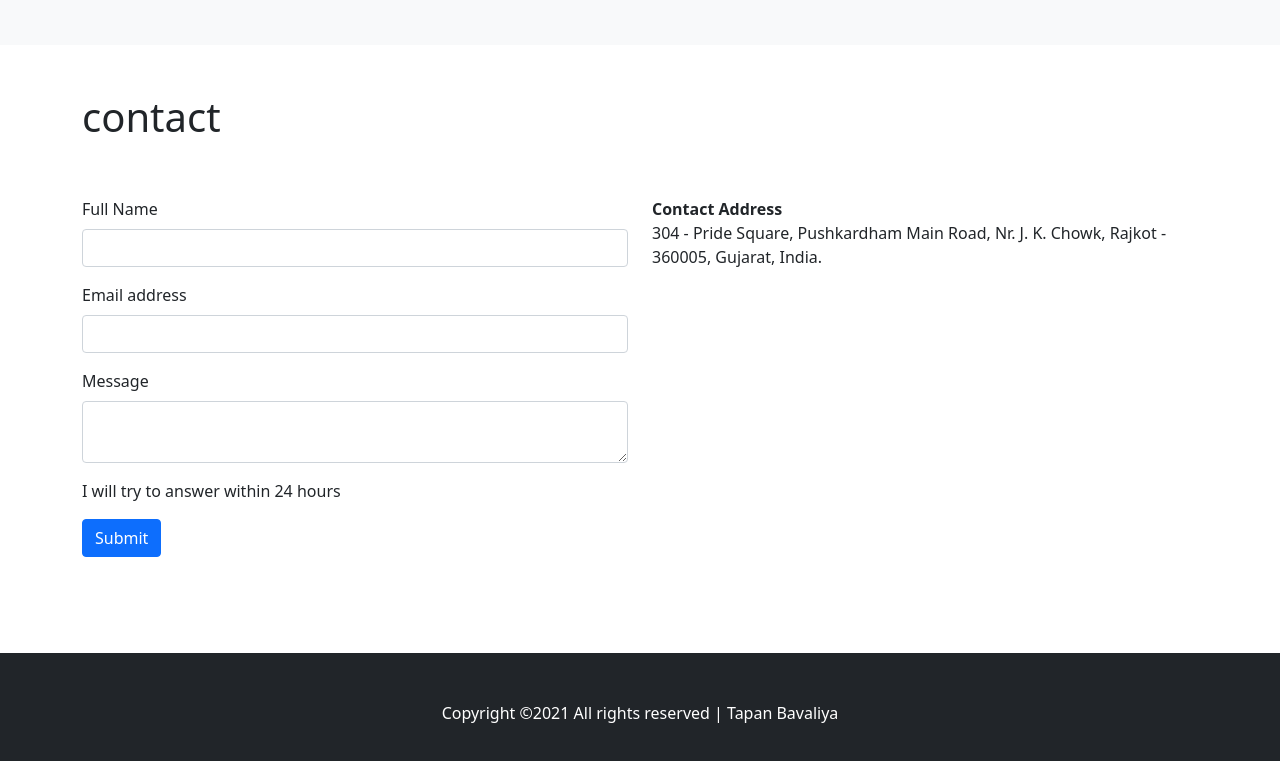
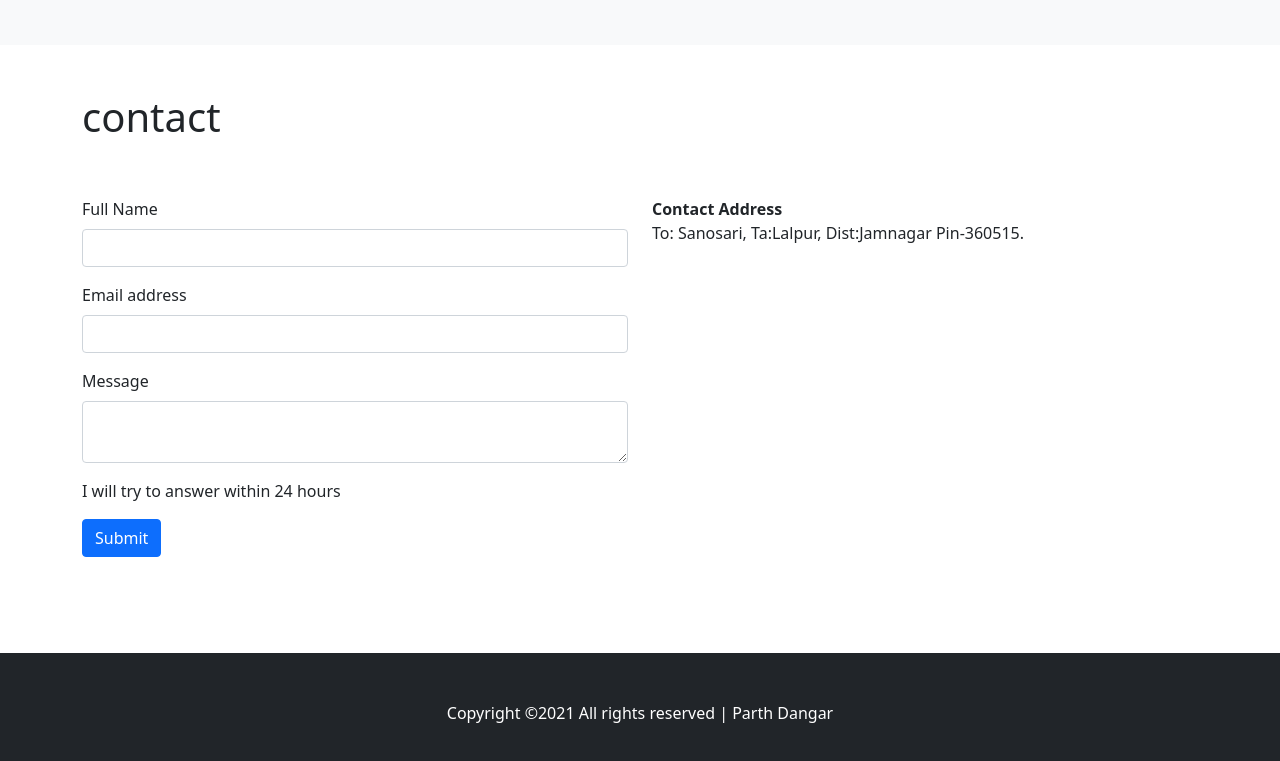
Before and after one commit to parthdangar/portfolio1-, a plain HTML site: page index.html in a window 1280 px wide. Shown: the part 1583-2344 px from the top of the page. Drawn offline with nearby package versions, Linux system fonts and the light colour scheme.

Commit message:
updated index.html

```diff
--- a/index.html
+++ b/index.html
@@ -89,7 +89,7 @@
             <div class="col">
               <h1 id="aboutme">About Me</h1>
               <p>
-                I am Tapan Bavaliya, Tech Lead at Improwised technologies, i have started my journey around 9 years at Improwised and wear meany hat's software engineer, senior software engineer, & currently tech lead.
+                I am Parth Dangar, Tech Lead at Improwised technologies, i have started my journey around 9 years at Improwised and wear meany hat's software engineer, senior software engineer, & currently tech lead.
 
                 I have expertise in design(UI/UX) & fronted development, i have also touched the surface of backed development as well. Me and my team is responsible to achieve business goal as well. I am also guiding new apprentice who join the improwised technologies.
 
@@ -108,7 +108,7 @@
           <div class="row py-5">
             <div class="col-sm-6 py-3">
               <h4>
-                SEO
+                Python
               </h4>
               <div class="progress" style="height: 20px;">
                 <div class="progress-bar" role="progressbar" style="width: 85%;" aria-valuenow="85" aria-valuemin="0" aria-valuemax="100">85%</div>
@@ -206,9 +206,9 @@
             <div class="col-sm">
               <strong>Contact Address</strong>
               <p>
-                304 - Pride Square,
-                Pushkardham Main Road, Nr. J. K. Chowk,
-                Rajkot - 360005, Gujarat, India.
+                To: Sanosari,
+                Ta:Lalpur,
+                Dist:Jamnagar Pin-360515.
               </p>
             </div>
           </div>
@@ -219,7 +219,7 @@
         <div class="container">
           <div class="row">
             <div class="col text-center">
-              Copyright ©2021 All rights reserved | Tapan Bavaliya
+              Copyright ©2021 All rights reserved | Parth Dangar
             </div>
           </div>
         </div>
```
